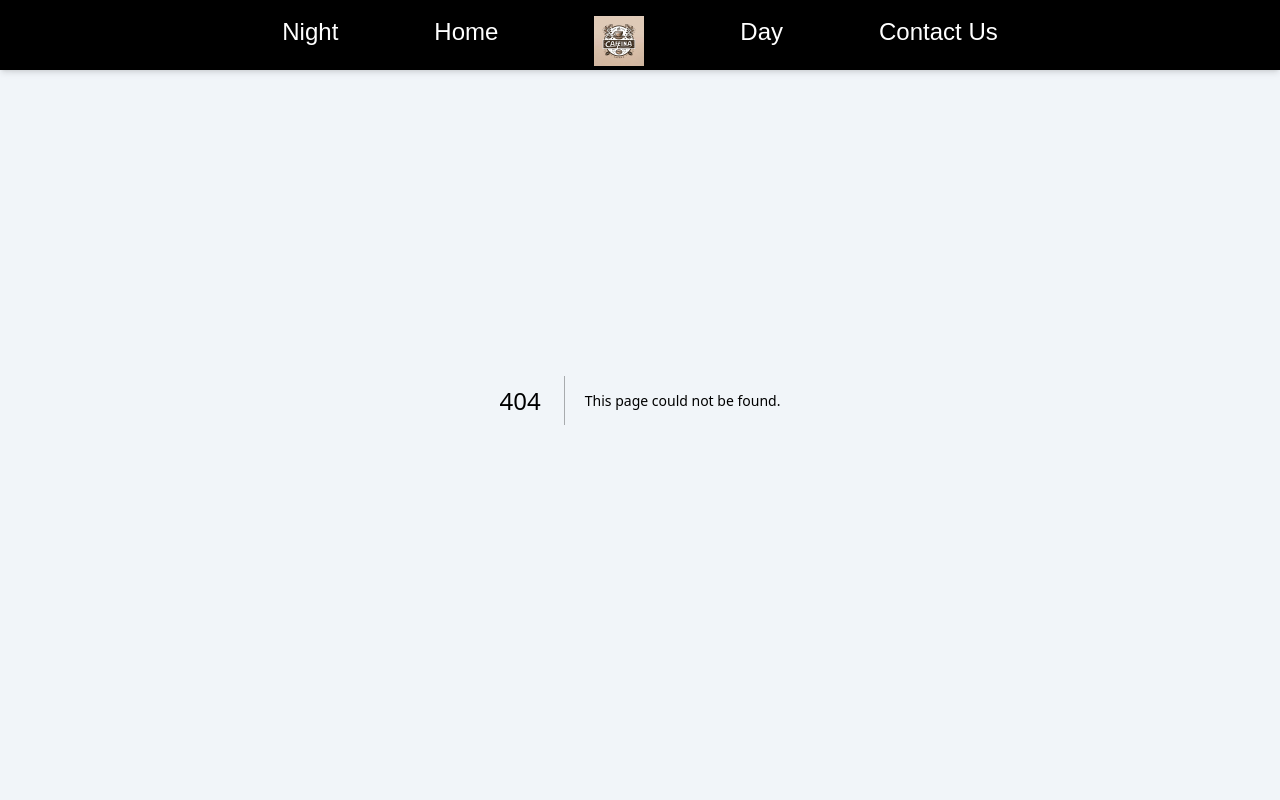
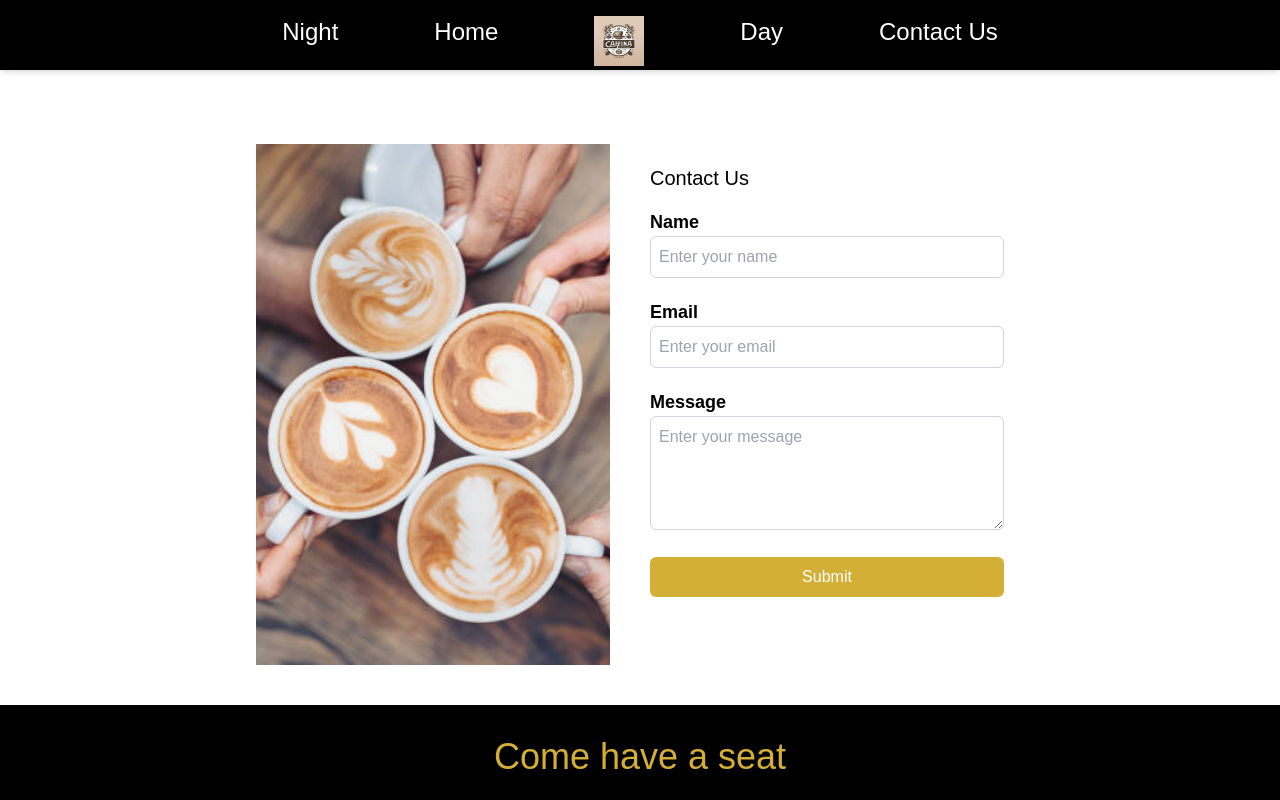
Before and after one commit to phatgg221/cloud-developing-app, a Next.js app: page /contact-us in a window 1280 px wide. Before the commit this address had no page. Shown: the top 800 px of the page. Built offline with nearby package versions, Linux system fonts and the light colour scheme; a web font is replaced by a local one.

Commit message:
update: adding contact us page

```diff
--- /dev/null
+++ b/src/app/contact-us/mainComponent.jsx
@@ -0,0 +1,113 @@
+'use client';
+import React, { useState } from "react";
+import Image from "next/image";
+
+const MainComponent = () => {
+  const [formData, setFormData] = useState({
+    name: "",
+    email: "",
+    message: ""
+  });
+
+  const handleChange = (e) => {
+    const { name, value } = e.target;
+    setFormData({
+      ...formData,
+      [name]: value
+    });
+  };
+
+  const handleSubmit = (e) => {
+    e.preventDefault();
+
+    // Form validation (basic example)
+    if (!formData.name || !formData.email || !formData.message) {
+      alert("Please fill in all fields.");
+      return;
+    }
+
+    // Log form data (you would normally send this to an API)
+    console.log("Form submitted with data:", formData);
+    alert("Your message has been sent!");
+
+    // Clear form after submission
+    setFormData({
+      name: "",
+      email: "",
+      message: ""
+    });
+  };
+
+  return (
+    <div className="bg-white py-10 px-5 pt-36">
+      <div className="flex justify-center items-center">
+        <div className="flex max-w-3xl w-full mx-5">
+          <div className="flex-1 pr-5">
+            <Image
+              src="/cafe-hero.jpg"
+              width={200}
+              height={521}
+              alt="hello"
+              className="w-full h-[521px] object-cover"
+            />
+          </div>
+          <div className="flex-1 p-5">
+            <h1 className="text-xl mb-4">Contact Us</h1>
+
+            <form onSubmit={handleSubmit} className="space-y-5">
+              <div>
+                <label htmlFor="name" className="block text-lg font-semibold">Name</label>
+                <input
+                  type="text"
+                  id="name"
+                  name="name"
+                  value={formData.name}
+                  onChange={handleChange}
+                  className="w-full p-2 border border-gray-300 rounded-md"
+                  placeholder="Enter your name"
+                />
+              </div>
+
+              <div>
+                <label htmlFor="email" className="block text-lg font-semibold">Email</label>
+                <input
+                  type="email"
+                  id="email"
+                  name="email"
+                  value={formData.email}
+                  onChange={handleChange}
+                  className="w-full p-2 border border-gray-300 rounded-md"
+                  placeholder="Enter your email"
+                />
+              </div>
+
+              <div>
+                <label htmlFor="message" className="block text-lg font-semibold">Message</label>
+                <textarea
+                  id="message"
+                  name="message"
+                  value={formData.message}
+                  onChange={handleChange}
+                  className="w-full p-2 border border-gray-300 rounded-md"
+                  placeholder="Enter your message"
+                  rows="4"
+                />
+              </div>
+
+              <div>
+                <button
+                  type="submit"
+                  className="w-full bg-[#d4af37] text-white py-2 rounded-md hover:bg-[#c29a2d]"
+                >
+                  Submit
+                </button>
+              </div>
+            </form>
+          </div>
+        </div>
+      </div>
+    </div>
+  );
+};
+
+export default MainComponent;
--- /dev/null
+++ b/src/app/contact-us/page.jsx
@@ -0,0 +1,9 @@
+import React from 'react'
+import MainComponent from './mainComponent'
+export default function page() {
+  return (
+    <div>
+        <MainComponent></MainComponent>
+    </div>
+  )
+}
--- a/src/components/application_component/Header.jsx
+++ b/src/components/application_component/Header.jsx
@@ -40,7 +40,7 @@ const Header = () => {
                         </li>
                         <li>
                             <a
-                                href="/contact"
+                                href="/contact-us"
                                 className="transition-all hover:text-blue-500 font-medium hover:underline"
                             >
                                 Contact Us
```
